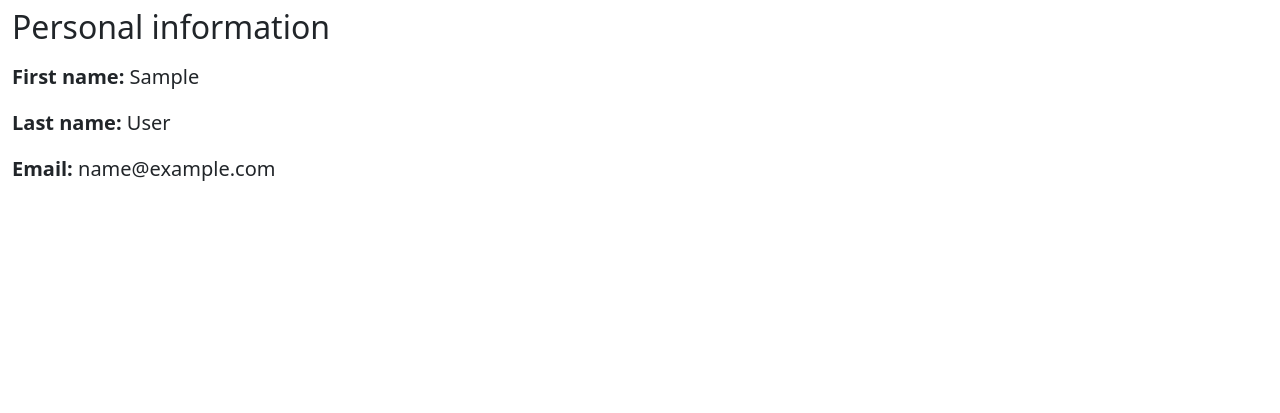
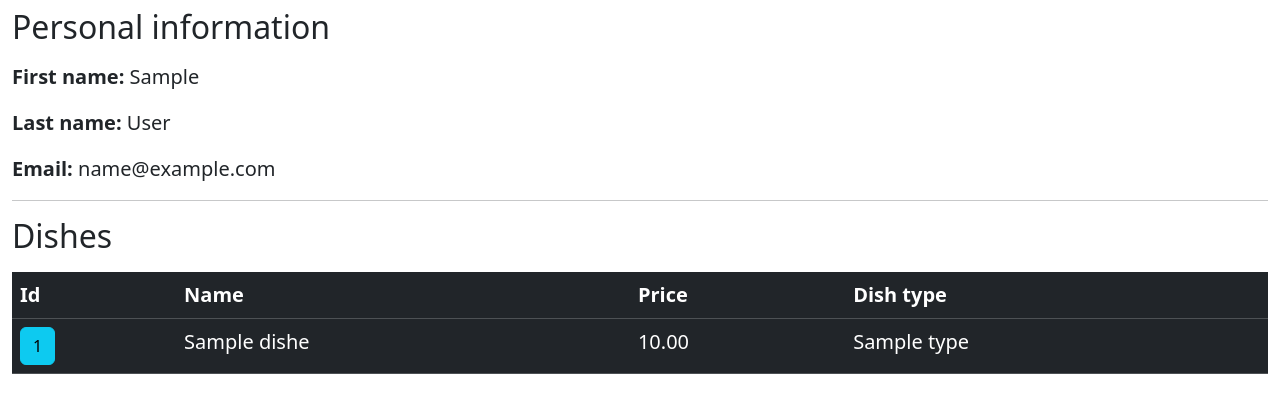
Before and after one commit to bknyrik/restaurant-kitchen-service, a Flask app: page /cooks/1/ in a window 1280 px wide. Shown: the part 201-614 px from the top of the page. Run offline with Flask 3, Linux system fonts and the light colour scheme; a user stored in the database is signed in; tables that the repository leaves empty hold one stand-in row (values such as "Sample post"); some libraries are stand-ins or nearby versions.

Commit message:
Add table with dishes assigned to cook in cook_detail.html

```diff
--- a/app/templates/kitchen/cook_detail.html
+++ b/app/templates/kitchen/cook_detail.html
@@ -19,5 +19,31 @@
     <p><span class="fw-bold">First name: </span>{{ object.first_name|default("Absent", True) }}</p>
     <p><span class="fw-bold">Last name: </span>{{ object.last_name|default("Absent", True) }}</p>
     <p><span class="fw-bold">Email: </span>{{ object.email|default("Absent", True) }}</p>
+    <hr>
+    <h2 class="mt-3">Dishes</h2>
+    <table class="table table-dark table-stripped mt-3">
+      <thead>
+      <tr>
+        <th scope="col">Id</th>
+        <th scope="col">Name</th>
+        <th scope="col">Price</th>
+        <th scope="col">Dish type</th>
+      </tr>
+      </thead>
+      <tbody>
+      {% for object_ in object_list %}
+        <tr>
+          <th scope="row">
+            <a href="{{ url_for("kitchen.dish_detail", id=object_.id) }}" class="btn btn-info">
+              {{ object_.id }}
+            </a>
+          </th>
+          <td>{{ object_.name }}</td>
+          <td>{{ object_.price }}</td>
+          <td>{{ object_.dish_type.name }}</td>
+        </tr>
+      {% endfor %}
+      </tbody>
+    </table>
   </section>
 {% endblock %}
```
